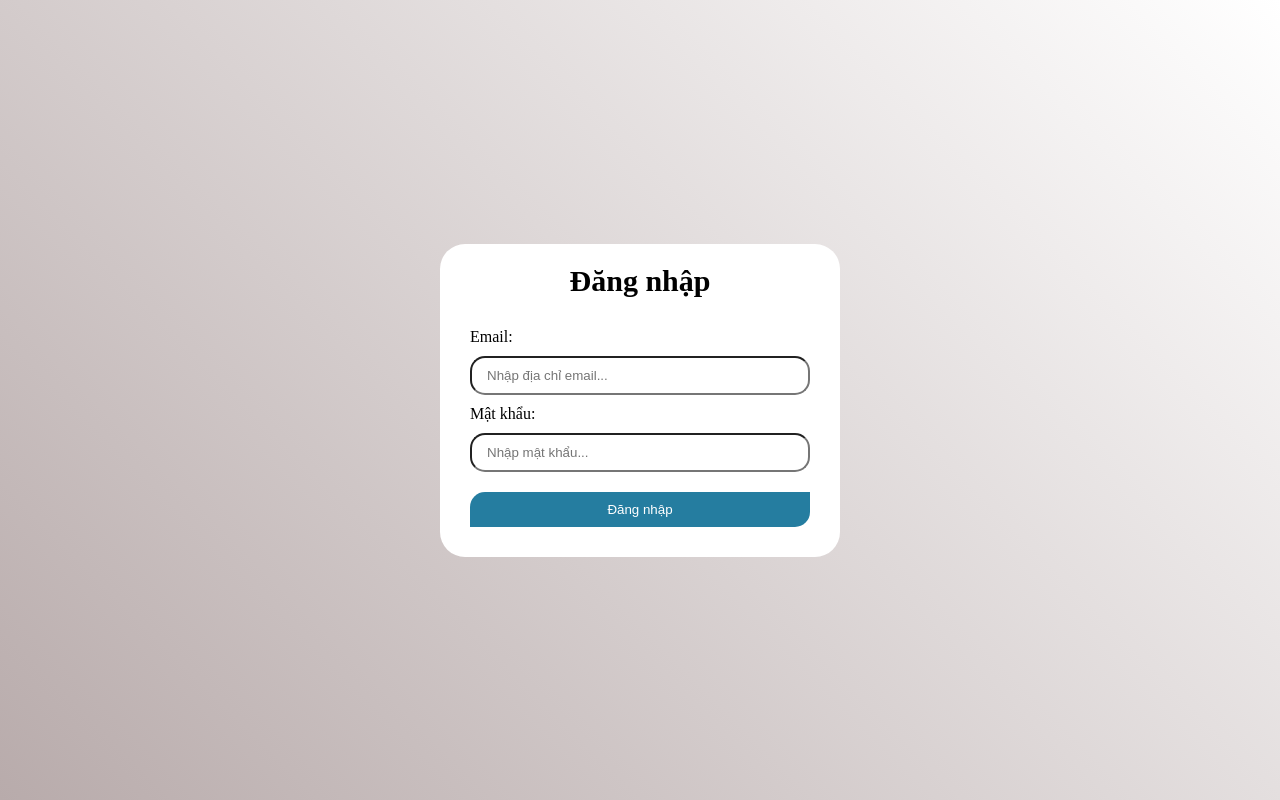
After one commit to DungTran582001/PythonProject, a Django app: page /login/ in a window 1280 px wide. The commit adds this page. Run offline with Django 4.2, Linux system fonts and the light colour scheme.

Commit message:
create login view

```diff
--- a/app/templates/app/dashboard.html
+++ /dev/null
@@ -1,5 +0,0 @@
-{% extends "app/main.html" %}
-
-{% block content %}
-<h1>Dashboard</h1>
-{% endblock %}
--- /dev/null
+++ b/app/templates/app/login.html
@@ -0,0 +1,25 @@
+<!DOCTYPE html>
+{% load static %}
+<html lang="en">
+<head>
+    <meta charset="UTF-8">
+    <meta http-equiv="X-UA-Compatible" content="IE=edge">
+    <meta name="viewport" content="width=device-width, initial-scale=1.0">
+    <title>PythonProject</title>
+    <link rel="stylesheet" href="{% static 'css/login.css' %}">
+</head>
+<body>
+    <div class="form-login">
+        <h1>Đăng nhập</h1>
+        <form action="" method="post" class="post-form-login">
+            {% csrf_token %}
+            <p>Email:</p>
+            <input type="email" placeholder="Nhập địa chỉ email...">
+            <p>Mật khẩu:</p>
+            <input type="password" placeholder="Nhập mật khẩu...">
+            <br>
+            <button type="submit">Đăng nhập</button>
+        </form>
+    </div>
+</body>
+</html>
--- a/app/templates/app/navbar.html
+++ b/app/templates/app/navbar.html
@@ -1,5 +1,6 @@
 {% load static %}
 
+<link rel="stylesheet" href="{% static 'css/navbar.css' %}">
 <div class="navbar">
     <span><h1>Dung Tran </h1> (manhdung58001@gmail.com)</span>
     <a href="#" style="color:black">
--- a/app/templates/app/sidebar.html
+++ b/app/templates/app/sidebar.html
@@ -1,5 +1,5 @@
 {% load static %}
-
+<link rel="stylesheet" href="{% static 'css/sidebar.css' %}">
 <div class="sidebar">
     <div class="logo">
         <a href="/">
--- a/app/urls.py
+++ b/app/urls.py
@@ -3,5 +3,7 @@ from . import views
 
 
 urlpatterns = [
-    path('', view=views.home, name="home"),
+    path("", view=views.home, name="home"),
+    path("login/", views.login, name="login"),
+    path("register/", view=views.register, name="register"),
 ]
--- a/app/views.py
+++ b/app/views.py
@@ -4,4 +4,11 @@ from django.shortcuts import render,HttpResponse
 
 
 def home(request):
-    return render(request, "app/dashboard.html")
+    return render(request,"app/main.html")
+
+
+def login(request):
+    return render(request, "app/login.html")
+
+def register(request):
+    return render(request, "app/register.html")
--- /dev/null
+++ b/static/css/login.css
@@ -0,0 +1,58 @@
+*{
+    padding: 0;margin: 0;
+    box-sizing: border-box;
+}
+
+body{
+    height: 100vh;
+    background: linear-gradient(45deg, rgb(184, 171, 171), white);
+    display: flex;
+    align-items: center;
+    justify-content: center;
+}
+
+.form-login{
+    width: 400px;
+    background: white;
+    border-radius: 25px;
+}
+
+.form-login h1{
+    margin-top: 20px;
+    text-align: center;
+    font-size: 30px;
+}
+
+.form-login .post-form-login{
+    margin: 10px 20px;
+    padding: 20px 10px;
+}
+
+.form-login .post-form-login input{
+    width: 100%;
+    padding: 10px 15px;
+    /* border: none;
+    outline: none; */
+    border-radius: 15px;
+    margin: 10px 0;
+}
+
+.form-login .post-form-login button{
+    margin-top: 10px;
+    width: 100%;
+    outline: none;
+    border: none;
+    background: rgb(37, 125, 160);
+    color: white;
+    padding: 10px;
+    border-radius: 15px 0 15px 0;
+    cursor: pointer;
+    transition: 0.3s;
+}
+
+.form-login .post-form-login button:hover{
+    outline: 1px solid rgb(37, 125, 160);
+    background: white;
+    color: rgb(37, 125, 160);
+    border-radius: 0 15px 0 15px;
+}
```
Also changed, not shown: app/templates/app/register.html (added, +13 -0 lines), static/css/main.css (+0 -81 lines), static/css/navbar.css (+34 -2 lines), static/css/sidebar.css (added, +45 -0 lines), app/templates/app/customer.html (deleted), app/templates/app/product.html (deleted), static/images/logo.jpg (deleted).
